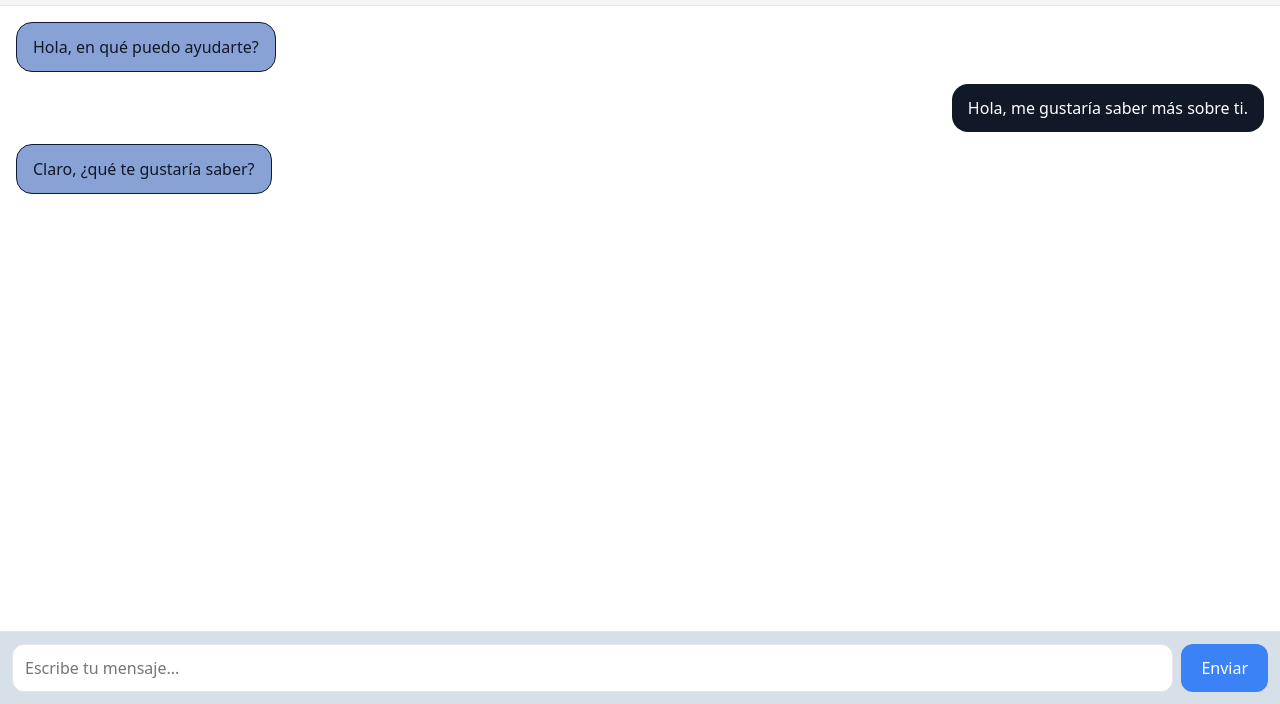
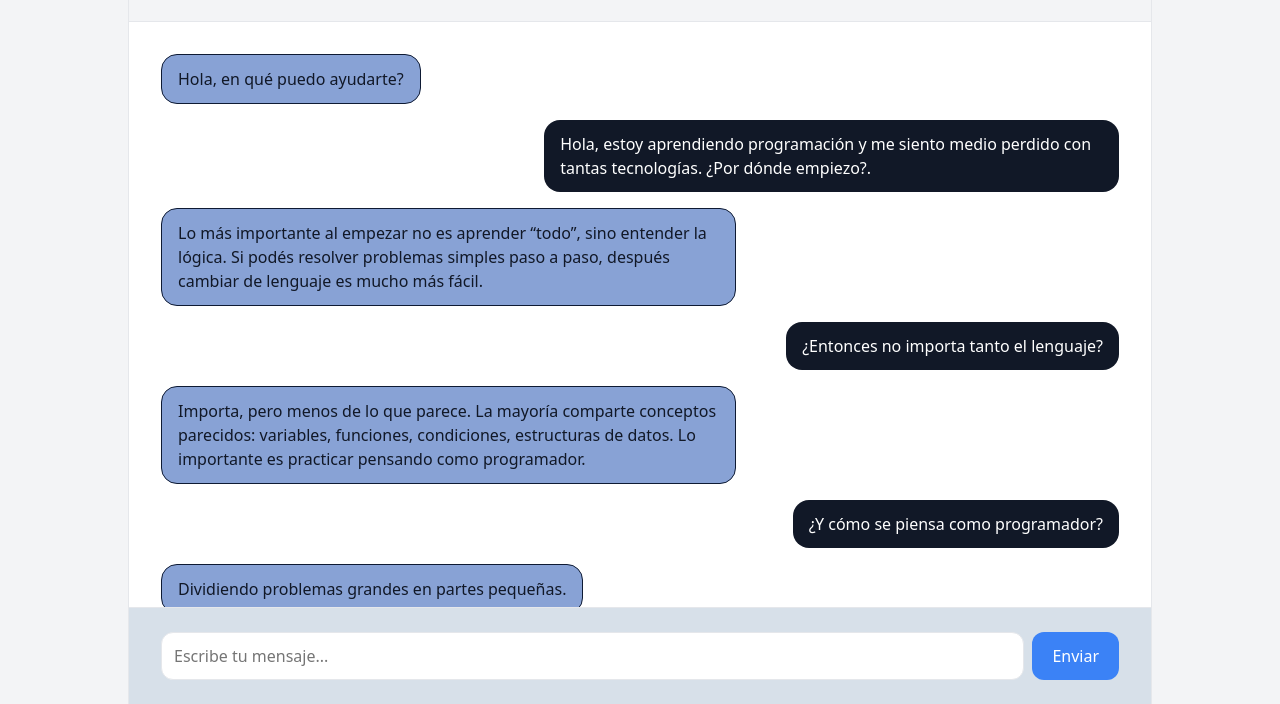
Before and after one commit to melinarodriguez03-source/ProyectoM3_MelinaRodriguez, a plain HTML site: page index.html in a window 1280 px wide. Shown: the part 96-800 px from the top of the page. Drawn offline with Linux system fonts and the light colour scheme.

Commit message:
se modifica css y se agrega mayor contenido de conversación

```diff
--- a/index.html
+++ b/index.html
@@ -15,8 +15,15 @@
 
     <main class="chatMessages" aria-label="Mensajes">
           <div class="message message--character">Hola, en qué puedo ayudarte?</div>
-          <div class="message message--user">Hola, me gustaría saber más sobre ti.</div>
-          <div class="message message--character">Claro, ¿qué te gustaría saber?</div>
+          <div class="message message--user">Hola, estoy aprendiendo programación y me siento medio perdido con tantas tecnologías. ¿Por dónde empiezo?.</div>
+          <div class="message message--character">Lo más importante al empezar no es aprender “todo”, sino entender la lógica. Si podés resolver problemas simples paso a paso, después cambiar de lenguaje es mucho más fácil.</div>
+          <div class="message message--user">¿Entonces no importa tanto el lenguaje?</div>
+          <div class="message message--character">Importa, pero menos de lo que parece. La mayoría comparte conceptos parecidos: variables, funciones, condiciones, estructuras de datos. Lo importante es practicar pensando como programador.</div>
+          <div class="message message--user">¿Y cómo se piensa como programador?</div>
+          <div class="message message--character">Dividiendo problemas grandes en partes pequeñas.</div>
+          <div class="message message--user">Creo que mi problema es que miro tutoriales pero después no puedo hacer nada solo.</div>
+          <div class="message message--character">Eso es súper común. Ver tutoriales da una falsa sensación de entender. El aprendizaje real empieza cuando intentás hacer algo sin copiar.</div>
+
     </main>
     <form class="chatComposer">
      <input
--- a/styles.css
+++ b/styles.css
@@ -114,3 +114,51 @@ body {
 .chatComposer__send:hover {
     background: #2563eb;
 }
+
+@media (min-widht: 768px) {
+    .chatHeader {
+        padding: 1.25rem 1.5rem;
+    }
+}
+
+.chatMessages{
+    padding: 1.5rem;
+    gap: 1rem;
+}
+
+.chatComposer {
+    padding: 1rem 1.5rem;
+}
+
+.message {
+    max-width: 75%;
+}
+
+@media (min-width: 1024px) {
+    body {
+        background: #f3f4f6;
+    }
+}
+
+.chatApp {
+    max-width: 64rem;
+    margin: 0 auto;
+    border-left: 1px solid #e5e7eb;
+    border-right: 1px solid #e5e7eb;
+}
+
+.chatHeader {
+    padding: 1.5rem 2rem;
+}
+
+.chatMessages {
+    padding: 2rem;
+}
+
+.chatComposer {
+    padding: 1.5rem 2rem;
+}
+
+.message {
+    max-width: 60%;
+}
```
